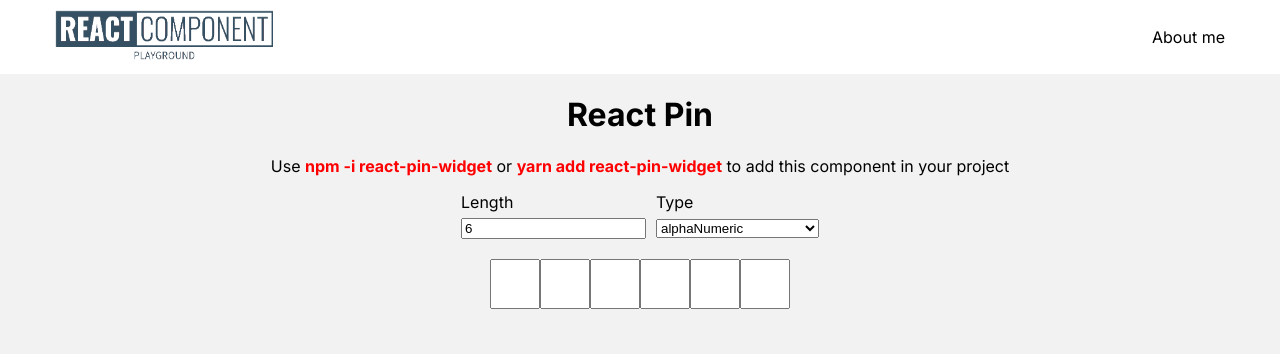
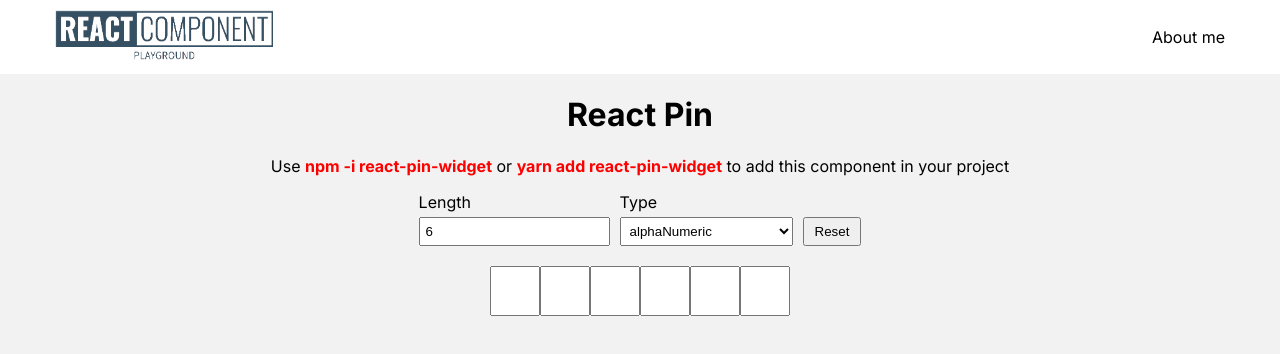
Before and after one commit to M-Blaze/react-components-playground, a Next.js app: page /react-pin in a window 1280 px wide. Shown: the top 354 px of the page. Built offline with nearby package versions, Linux system fonts and the light colour scheme.

Commit message:
chore: don't reload component on state change

```diff
--- a/src/app/react-pin/ReactPin.tsx
+++ b/src/app/react-pin/ReactPin.tsx
@@ -1,6 +1,6 @@
 'use client'
 
-import React, { useCallback, useMemo, useRef, useState } from 'react'
+import React, { useCallback, useMemo, useRef, useState, useEffect } from 'react'
 
 import PinInput from './components/PinInput'
 import { Pin } from './@types'
@@ -69,6 +69,10 @@ const ReactPin:React.FC<ReactPinProps> = ({ length = 6, type = 'numeric', inputC
     setTimeout(() => inputsRef.current[index].focus(), 0)
   }
 
+  useEffect(() => {
+    setCodes(new Array(pinLength).fill(''))
+  }, [pinLength])
+
   return (
     <div className='react-pin'>
       {
--- a/src/app/react-pin/page.tsx
+++ b/src/app/react-pin/page.tsx
@@ -14,13 +14,13 @@ export const metadata: Metadata = {
 
 type ReactPinState = {
   length: number,
-  reloadKey: number,
   type: PinType
 }
 
 enum ActionKind {
   updateLength = 'LENGTH',
-  updateType = 'TYPE'
+  updateType = 'TYPE',
+  resetState = 'RESET'
 }
 
 type LengthUpdateAction = {
@@ -33,7 +33,11 @@ type TypeUpdateAction = {
   payload: PinType
 }
 
-type Action = LengthUpdateAction | TypeUpdateAction
+type ResetStateAction = {
+  type: ActionKind.resetState
+}
+
+type Action = LengthUpdateAction | TypeUpdateAction | ResetStateAction
 
 const InputTypes = ['numeric', 'alphaNumeric', 'alphaNumericPassword', 'numericPassword', 'alphabet'] as const
 
@@ -44,18 +48,23 @@ const reactPinReducer = (state: ReactPinState, action: Action) => {
 
       return {
         ...state,
-        length: newLength,
-        reloadKey: state.reloadKey + 1
+        length: newLength
       }
     }
 
     case ActionKind.updateType: {
       return {
         ...state,
-        type: action.payload,
-        reloadKey: state.reloadKey + 1
+        type: action.payload
       }
     }
+
+    case ActionKind.resetState: {
+      return {
+        ...INITIAL_STATE
+      }
+    }
+
 
     default: return state
   }
@@ -63,12 +72,19 @@ const reactPinReducer = (state: ReactPinState, action: Action) => {
 
 const INITIAL_STATE: ReactPinState = {
   length: 6,
-  type: 'alphaNumeric',
-  reloadKey: 0
+  type: 'alphaNumeric'
 }
 
 export default function ReactPinPage() {
   const [reactPinProps, dispatch] = useReducer(reactPinReducer, INITIAL_STATE)
+
+  const lengthHandler = (e: React.ChangeEvent<HTMLInputElement>) => {
+    dispatch({ type: ActionKind.updateLength, payload: Number(e.target.value) })
+  }
+
+  const typeHandler = (e: React.ChangeEvent<HTMLSelectElement>) => {
+    dispatch({ type: ActionKind.updateType, payload: e.target.value as PinType })
+  }
 
   return (
     <>
@@ -81,22 +97,25 @@ export default function ReactPinPage() {
       <div className="component-wrapper text-center">
         <div className="container">
           <div className="inputs-block text-left">
-            <div className="flex justify-center" style={{ marginBottom: '20px' }}>
+            <div className="flex justify-center items-end" style={{ marginBottom: '20px' }}>
               <div className="input-group" style={{ marginRight: '10px' }}>
                 <label htmlFor="pin-length" style={{ marginBottom: '5px', display: 'inline-block' }}>Length</label> <br />
-                <input type="number" id='pin-length' value={reactPinProps.length} onChange={eve => dispatch({ type: ActionKind.updateLength, payload: Number(eve.target.value) })} />
+                <input type="number" id='pin-length' autoComplete='off' style={{ padding: '5px' }} value={reactPinProps.length} onChange={lengthHandler} />
               </div>
               <div className="input-group">
                 <label htmlFor="pin-type" style={{ marginBottom: '5px', display: 'inline-block' }}>Type</label> <br />
-                <select name="react-pin-type-select" id='pin-type' value={reactPinProps.type}>
+                <select name="react-pin-type-select" id='pin-type' autoComplete='off' style={{ padding: '5px' }} value={reactPinProps.type} onChange={typeHandler}>
                   {
                     InputTypes.map(type => <option value={type} key={type}>{type}</option>)
                   }
                 </select>
               </div>
+              <div className="button-group"  style={{ marginLeft: '10px' }}>
+                <button type='button' style={{ padding: '5px 10px', cursor: 'pointer' }} onClick={() => dispatch({ type: ActionKind.resetState })}>Reset</button>
+              </div>
             </div>
           </div>
-          <ReactPin type={reactPinProps.type} length={reactPinProps.length} key={reactPinProps.reloadKey}/>
+          <ReactPin type={reactPinProps.type} length={reactPinProps.length} />
         </div>
       </div>
     </>
```
